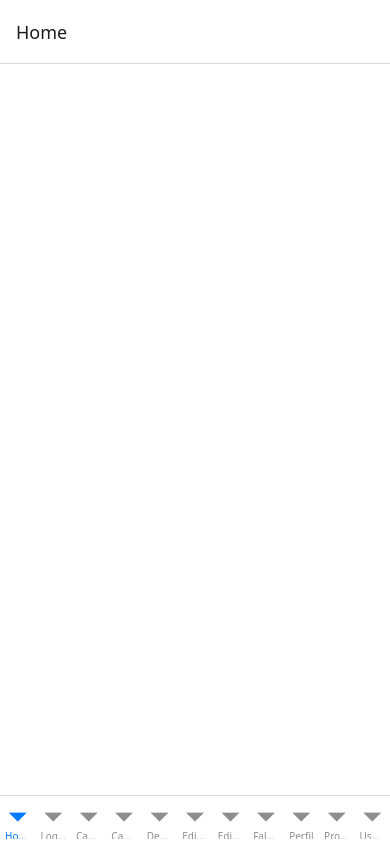
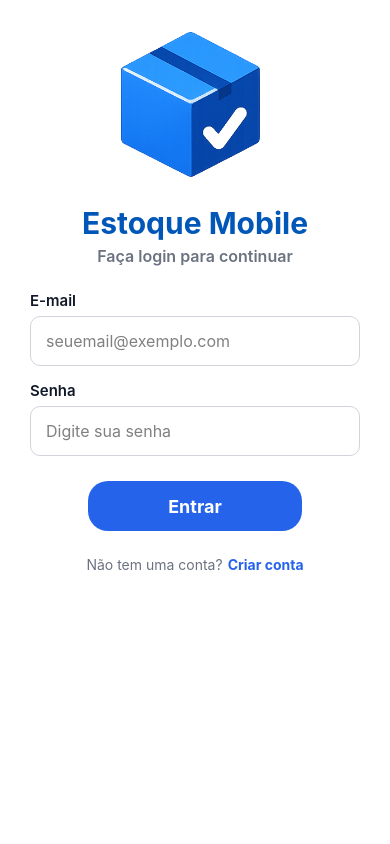
Before and after one commit to CarlosHenriiique021/Estoque_Mobile, a React Native app: screen / in a window 390 px wide. Built offline with nearby package versions, Linux system fonts and the light colour scheme.

Commit message:
feat: configura navegação entre telas tab e stack

```diff
--- a/App.js
+++ b/App.js
@@ -1,99 +1,13 @@
-import { StyleSheet } from 'react-native';
-import { NavigationContainer } from '@react-navigation/native';
-import { createBottomTabNavigator } from '@react-navigation/bottom-tabs';
+import React from 'react';
+import { StatusBar } from 'expo-status-bar';
 
-
-import Home from './src/screens/Home/Home';
-import Login from './src/screens/Login/Login';
-import CadastroUsuario from './src/screens/CadastroUsuario/CadastroUsuario';
-import CadastroProduto from './src/screens/CadastroProduto/CadastroProduto';
-import Desenvolvedores from './src/screens/Desenvolvedores/Desenvolvedores';
-import EditarProduto from './src/screens/EditarProduto/EditarProduto';
-import EditarUsuario from './src/screens/EditarUsuario/EditarUsuario';
-import FaleConosco from './src/screens/FaleConosco/FaleConosco';
-import Perfil from './src/screens/Perfil/Perfil';
-import Produtos from './src/screens/Produtos/Produtos';
-import Usuarios from './src/screens/Usuarios/Usuarios';
-
-
-
-const Tab = createBottomTabNavigator();
-
+import Routes from './src/routes/StackRoutes';
 
 export default function App() {
-
   return (
-
-    <NavigationContainer>
-
-      <Tab.Navigator>
-        <Tab.Screen
-          name='Home'
-          component={Home}
-        />
-
-        <Tab.Screen
-          name='Login'
-          component={Login}
-        />
-
-        <Tab.Screen
-          name='CadastroUsuario'
-          component={CadastroUsuario}
-        />
-
-        <Tab.Screen
-          name='CadastroProduto'
-          component={CadastroProduto}
-        />
-
-        <Tab.Screen
-          name='Desenvolvedores'
-          component={Desenvolvedores}
-        />
-
-        <Tab.Screen
-          name='EditarProduto'
-          component={EditarProduto}
-        />
-
-        <Tab.Screen
-          name='EditarUsuario'
-          component={EditarUsuario}
-        />
-
-        <Tab.Screen
-          name='FaleConosco'
-          component={FaleConosco}
-        />
-
-        <Tab.Screen
-          name='Perfil'
-          component={Perfil}
-        />
-
-        <Tab.Screen
-          name='Produtos'
-          component={Produtos}
-        />
-
-        <Tab.Screen
-          name='Usuarios'
-          component={Usuarios}
-        />
-      </Tab.Navigator>
-
-
-    </NavigationContainer>
-
+    <>
+      <StatusBar style="auto" />
+      <Routes />
+    </>
   );
 }
-
-const styles = StyleSheet.create({
-  container: {
-    flex: 1,
-    backgroundColor: '#fff',
-    alignItems: 'center',
-    justifyContent: 'center',
-  },
-});
--- a/src/routes/StackRoutes.js
+++ b/src/routes/StackRoutes.js
@@ -0,0 +1,42 @@
+import React from 'react';
+import { NavigationContainer } from '@react-navigation/native';
+import { createNativeStackNavigator } from '@react-navigation/native-stack';
+
+
+import Login from '../screens/Login/Login';
+import CadastroUsuario from '../screens/CadastroUsuario/CadastroUsuario';
+
+import TabRoutes from './TabRoutes';
+
+import CadastroProduto from '../screens/CadastroProduto/CadastroProduto';
+import EditarProduto from '../screens/EditarProduto/EditarProduto';
+import EditarUsuario from '../screens/EditarUsuario/EditarUsuario';
+import Desenvolvedores from '../screens/Desenvolvedores/Desenvolvedores';
+import FaleConosco from '../screens/FaleConosco/FaleConosco';
+
+const Stack = createNativeStackNavigator();
+
+export default function Routes() {
+  return (
+    <NavigationContainer>
+      <Stack.Navigator
+        initialRouteName="Login"
+        screenOptions={{ headerShown: false }}
+      >
+        {/* FLUXO DE AUTENTICAÇÃO */}
+        <Stack.Screen name="Login" component={Login} />
+        <Stack.Screen name="CadastroUsuario" component={CadastroUsuario} />
+
+        {/* FLUXO PRINCIPAL DO APP LOGADO (TAB NAVIGATOR) */}
+        <Stack.Screen name="MainTabs" component={TabRoutes} />
+
+        {/* TELAS INTERNAS ADICIONAIS DA STACK */}
+        <Stack.Screen name="CadastroProduto" component={CadastroProduto} />
+        <Stack.Screen name="EditarProduto" component={EditarProduto} />
+        <Stack.Screen name="EditarUsuario" component={EditarUsuario} />
+        <Stack.Screen name="Desenvolvedores" component={Desenvolvedores} />
+        <Stack.Screen name="FaleConosco" component={FaleConosco} />
+      </Stack.Navigator>
+    </NavigationContainer>
+  );
+}
--- a/src/routes/TabRoutes.js
+++ b/src/routes/TabRoutes.js
@@ -0,0 +1,54 @@
+import React from 'react';
+import { createBottomTabNavigator } from '@react-navigation/bottom-tabs';
+import { createNativeStackNavigator } from '@react-navigation/native-stack';
+
+import Home from '../screens/Home/Home';
+import Produtos from '../screens/Produtos/Produtos';
+import CadastroProduto from '../screens/CadastroProduto/CadastroProduto';
+import EditarProduto from '../screens/EditarProduto/EditarProduto';
+import Perfil from '../screens/Perfil/Perfil';
+import Usuarios from '../screens/Usuarios/Usuarios';
+import EditarUsuario from '../screens/EditarUsuario/EditarUsuario';
+import Desenvolvedores from '../screens/Desenvolvedores/Desenvolvedores';
+import FaleConosco from '../screens/FaleConosco/FaleConosco';
+
+const Tab = createBottomTabNavigator();
+const ProductStack = createNativeStackNavigator();
+const UserStack = createNativeStackNavigator();
+
+function StackProdutos() {
+  return (
+    <ProductStack.Navigator screenOptions={{ headerShown: false }}>
+      <ProductStack.Screen name="ListaProdutos" component={Produtos} />
+      <ProductStack.Screen name="CadastroProduto" component={CadastroProduto} />
+      <ProductStack.Screen name="EditarProduto" component={EditarProduto} />
+    </ProductStack.Navigator>
+  );
+}
+
+function StackUsuarios() {
+  return (
+    <UserStack.Navigator screenOptions={{ headerShown: false }}>
+      <UserStack.Screen name="ListaUsuarios" component={Usuarios} />
+      <UserStack.Screen name="EditarUsuario" component={EditarUsuario} />
+    </UserStack.Navigator>
+  );
+}
+
+
+export default function TabRoutes() {
+  return (
+    <Tab.Navigator
+      screenOptions={{
+        headerShown: false,
+      }}
+    >
+      <Tab.Screen name="Home" component={Home} />
+      <Tab.Screen name="ProdutosTab" component={StackProdutos} options={{ title: 'Produtos' }} />
+      <Tab.Screen name="UsuariosTab" component={StackUsuarios} options={{ title: 'Usuários' }} />
+      <Tab.Screen name="Perfil" component={Perfil} />
+      <Tab.Screen name="Desenvolvedores" component={Desenvolvedores} />
+      <Tab.Screen name="FaleConosco" component={FaleConosco} options={{ title: 'Fale Conosco' }} />
+    </Tab.Navigator>
+  );
+}
--- a/src/screens/Login/Login.js
+++ b/src/screens/Login/Login.js
@@ -1,5 +1,5 @@
 import React, { useState } from 'react';
-import { Text , View , Image , TouchableOpacity , TextInput , Alert } from 'react-native';
+import { Text, View, Image, TouchableOpacity, TextInput, Alert } from 'react-native';
 import AsyncStorage from '@react-native-async-storage/async-storage';
 import { styles } from '../../styles/style';
 
@@ -31,7 +31,7 @@ export default function Login({ navigation }) {
 
             if (usuarioValido) {
                 alert(`Bem-vindo!`);
-                navigation.navigate('Home');
+                navigation.replace('MainTabs');
             } else {
                 alert('E-mail ou senha incorretos!');
             }
```
